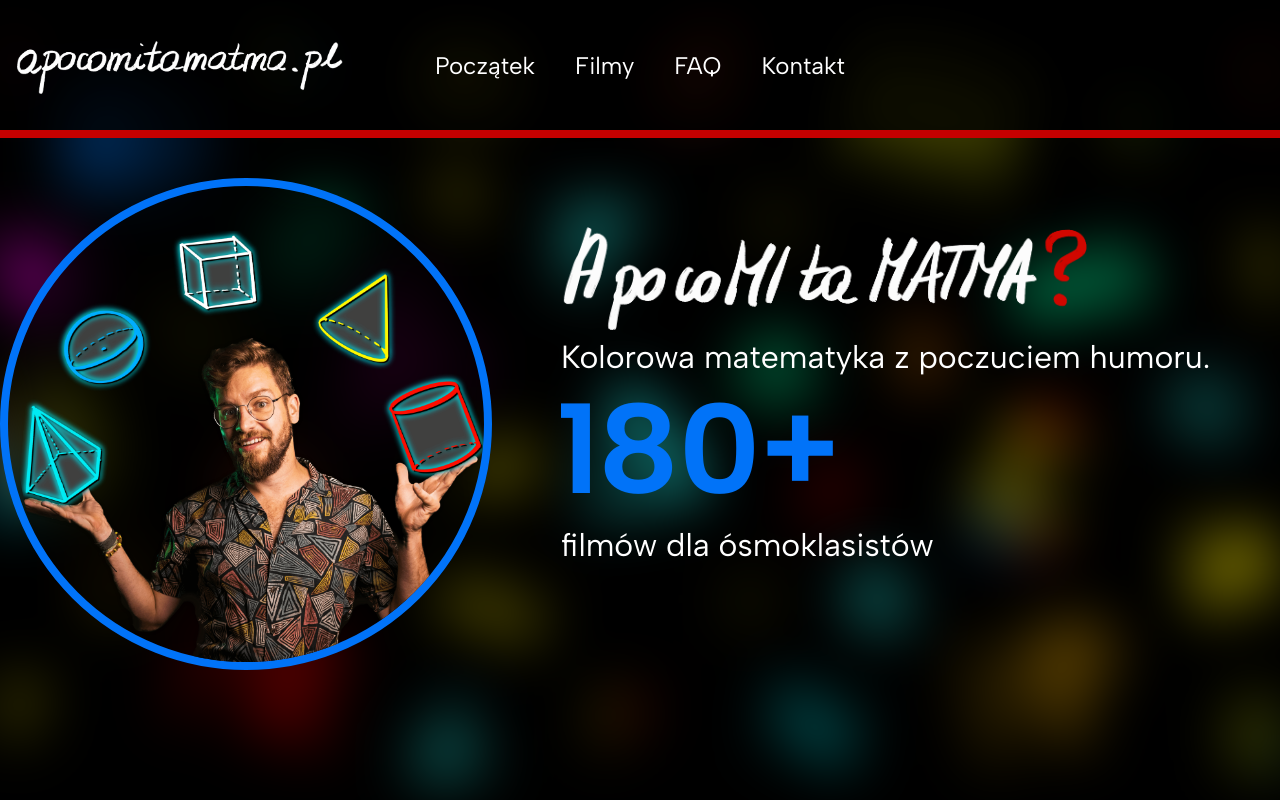
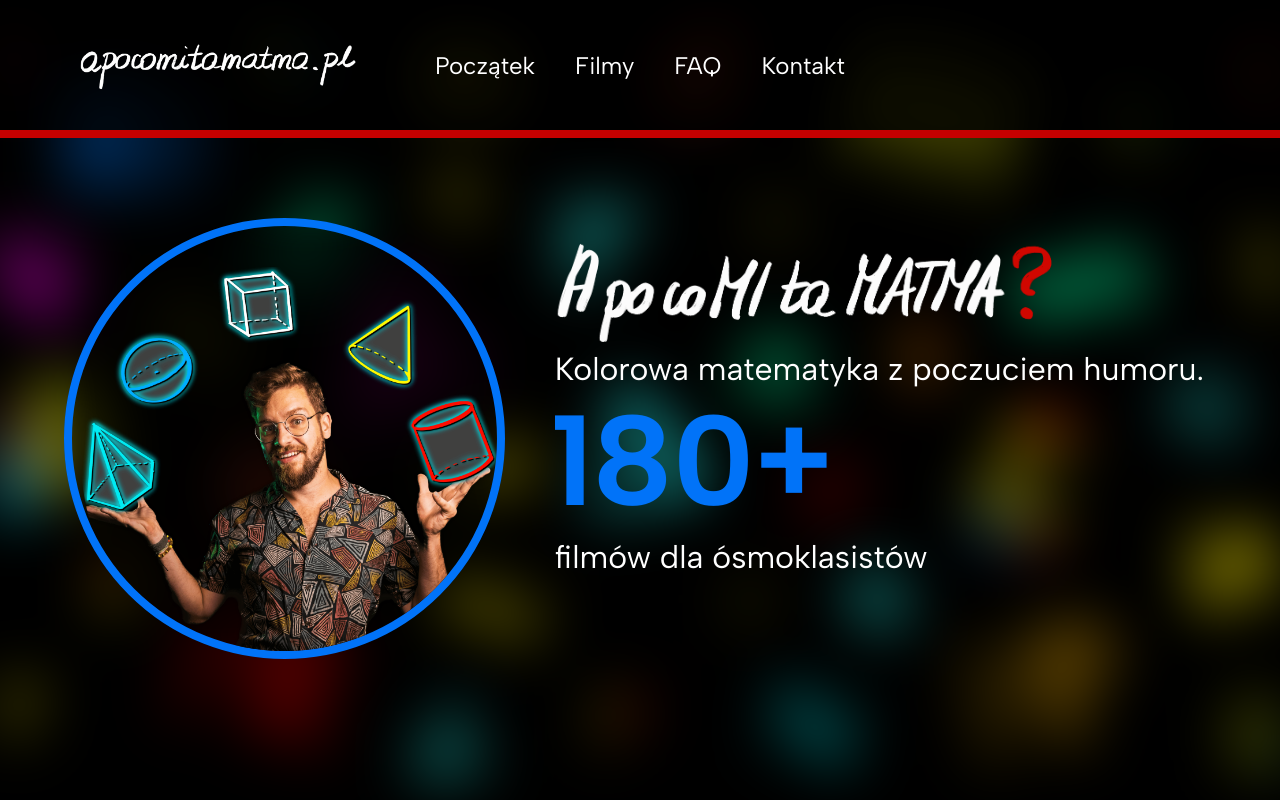
Before and after one commit to apocomitamatma/apocomitamatma.pl, a SvelteKit app in the folder front/: page / in a window 1280 px wide. Built offline with nearby package versions, Linux system fonts and the light colour scheme; some icons are missing.

Commit message:
Add padding to containers, pick default font size

```diff
--- a/front/src/lib/components/Container.svelte
+++ b/front/src/lib/components/Container.svelte
@@ -6,5 +6,8 @@
 		max-width: var(--max-page-width);
 		margin-left: auto;
 		margin-right: auto;
+		padding-left: 5vw;
+		padding-right: 5vw;
+		padding-top: 5vh;
 	}
 </style>
--- a/front/src/lib/components/Nav.svelte
+++ b/front/src/lib/components/Nav.svelte
@@ -50,6 +50,8 @@
 		max-width: var(--max-page-width);
 		margin-left: auto;
 		margin-right: auto;
+		padding-left: 5vw;
+		padding-right: 5vw;
 		display: flex;
 		justify-content: space-between;
 		align-items: center;
--- a/front/src/routes/+layout.svelte
+++ b/front/src/routes/+layout.svelte
@@ -30,6 +30,10 @@
 		background: black; /* Fallback color */
 	}
 
+	:global(main) {
+		font-size: 2em;
+	}
+
 	.background {
 		position: fixed;
 		top: 0;
--- a/front/src/routes/+page.svelte
+++ b/front/src/routes/+page.svelte
@@ -87,10 +87,6 @@
 		flex: 1.5;
 	}
 
-	.landing-description {
-		font-size: 2em;
-	}
-
 	.landing-carousel-element {
 		display: flex;
 		justify-content: center;
@@ -118,14 +114,6 @@
 			flex-direction: column;
 		}
 
-		.landing-right {
-			padding-left: 5vw;
-			padding-right: 5vw;
-		}
-
-		.landing-description {
-			font-size: 2em;
-		}
 
 }
 </style>
```
